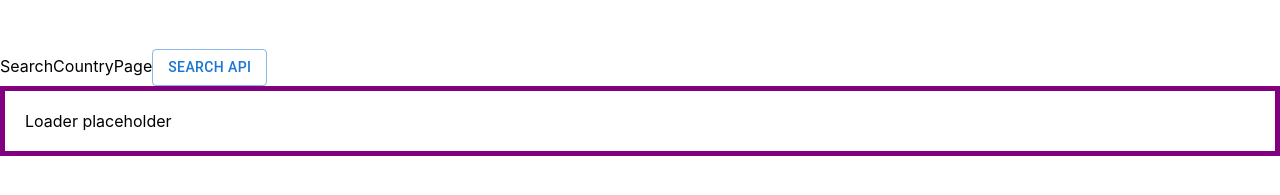
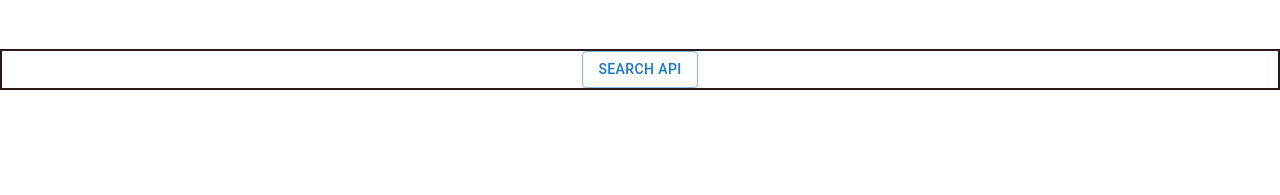
Before and after one commit to annagustavsson/city-pop, a React (Create React App) app: page /search-country in a window 1280 px wide. Shown: the part 205-400 px from the top of the page. Built offline with nearby package versions, Linux system fonts and the light colour scheme.

Commit message:
feat: add loader

```diff
--- a/src/components/pages/SearchCityPage/SearchCityPage.tsx
+++ b/src/components/pages/SearchCityPage/SearchCityPage.tsx
@@ -3,22 +3,26 @@ import useApi from "../../../hooks/useCityPopApi"
 import DefaultButton from "../../common/DefaultButton/DefaultButton"
 import RenderCities from "../../common/RenderCities/RenderCities"
 import { GeoInfo } from "../../../types/types"
+import spinner from "../../../resources/images/spinner.gif"
+import styles from "./searchCityPage.module.scss"
 
-
-// TODO: make loader appear only after search
+// TODO: remove style sheet once form is added
 
 const SearchCityPage = () => {
 
     const [cities, updateCities] = useState<Array<GeoInfo> | null>(null)
     const [searchTerm, updateSearchTerm] = useState("London")
+    const [isLoading, setIsLoading] = useState(false);
 
     const [getData] = useApi();
 
 
     const searchCity = async (cityName: String) => {
+        setIsLoading(true)
         try {
             const citiesInfo = await getData(cityName)
             updateCities(citiesInfo)
+            setIsLoading(false)
         }
         catch (e: any) {
             throw new Error(e)
@@ -26,12 +30,11 @@ const SearchCityPage = () => {
     }
 
     return (
-        <div>
-            SearchCityPage
+        <div className={styles.searchContainer}>
             <DefaultButton handleClick={() => searchCity(searchTerm)} title="Search API" />
             {cities ?
                 <RenderCities cityInfo={cities} searchEntry={searchTerm} />
-                : <div style={{ border: "2px solid purple" }}>Loader placeholder</div>}
+                : isLoading && <img src={spinner} alt="loading..." />}
         </div>
     )
 }
--- /dev/null
+++ b/src/components/pages/SearchCityPage/searchCityPage.module.scss
@@ -0,0 +1,7 @@
+.searchContainer {
+    display: flex;
+    align-items: center;
+    justify-content: center;
+    border: 2px solid rgb(41, 26, 26);
+    flex-direction: column;
+}
--- a/src/components/pages/SearchCountryPage/SearchCountryPage.tsx
+++ b/src/components/pages/SearchCountryPage/SearchCountryPage.tsx
@@ -3,6 +3,8 @@ import useApi from "../../../hooks/useCityPopApi"
 import DefaultButton from "../../common/DefaultButton/DefaultButton"
 import RenderCities from "../../common/RenderCities/RenderCities"
 import { GeoInfo } from "../../../types/types"
+import styles from "./searchCountryPage.module.scss"
+import spinner from "../../../resources/images/spinner.gif"
 
 // TODO: make loader appear only after search
 // TODO: onClick --> display that city
@@ -11,9 +13,12 @@ const SearchCountryPage = () => {
 
     const [cities, updateCities] = useState<Array<GeoInfo> | null>(null)
     const [searchTerm, updateSearchTerm] = useState("Sweden")
+    const [isLoading, setIsLoading] = useState(false);
 
     const [getData] = useApi();
 
+    // TODO: click -> go to citypage history.push("/search-city")
+    // TODO: remove style sheet once form is added
 
     const handleClick = (clickedCity: GeoInfo) => {
         let newCityInfo: GeoInfo[] = [clickedCity]
@@ -21,9 +26,11 @@ const SearchCountryPage = () => {
     }
 
     const searchCountry = async (cityName: String) => {
+        setIsLoading(true)
         try {
             const citiesInfo = await getData(cityName)
             updateCities(citiesInfo)
+            setIsLoading(false)
         }
         catch (e: any) {
             throw new Error(e)
@@ -31,12 +38,11 @@ const SearchCountryPage = () => {
     }
 
     return (
-        <div>
-            SearchCountryPage
+        <div className={styles.searchContainer}>
             <DefaultButton handleClick={() => searchCountry(searchTerm)} title="Search API" />
             {cities ?
                 <RenderCities handleClick={handleClick} cityInfo={cities} searchEntry={searchTerm} />
-                : <div style={{ border: "5px solid purple", padding: "20px" }}>Loader placeholder</div>}
+                : isLoading && <img src={spinner} alt="loading..." />}
         </div>
     )
 }
--- /dev/null
+++ b/src/components/pages/SearchCountryPage/searchCountryPage.module.scss
@@ -0,0 +1,7 @@
+.searchContainer {
+    display: flex;
+    align-items: center;
+    justify-content: center;
+    border: 2px solid rgb(41, 26, 26);
+    flex-direction: column;
+}
```
